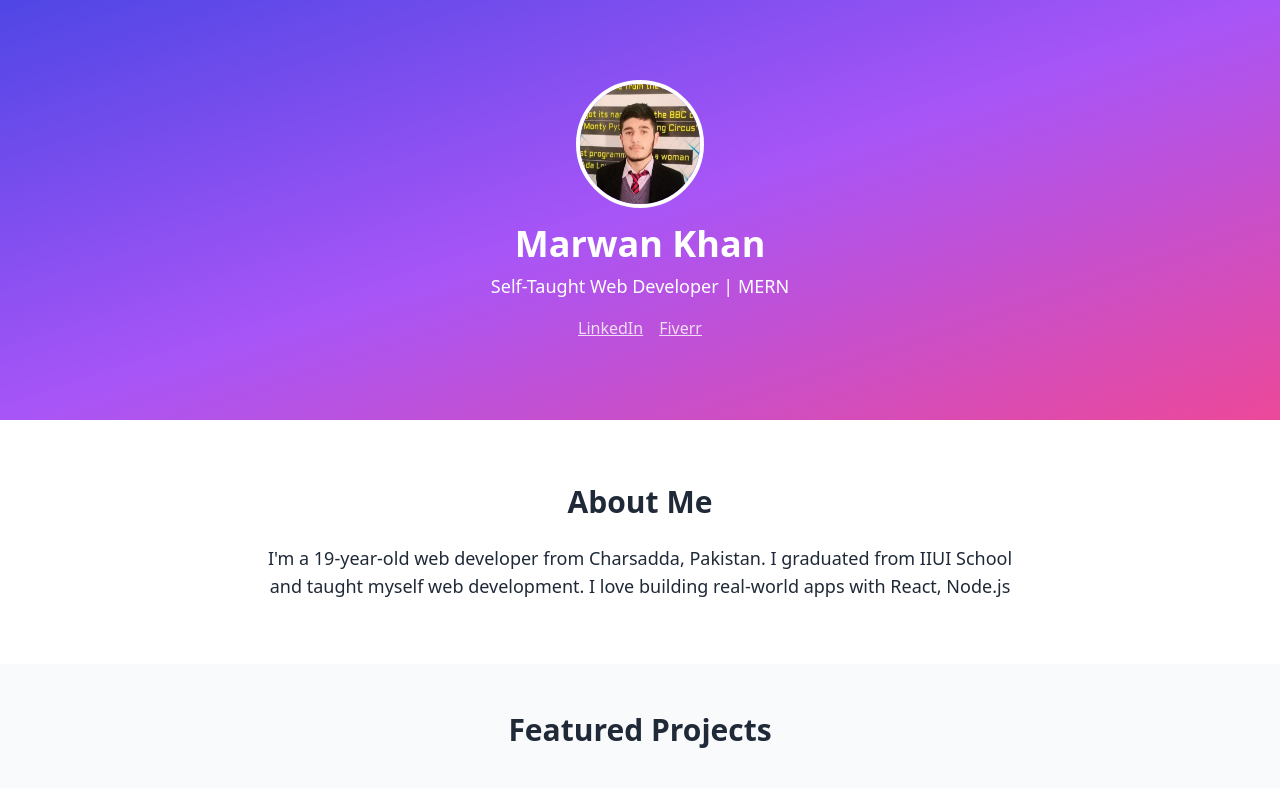
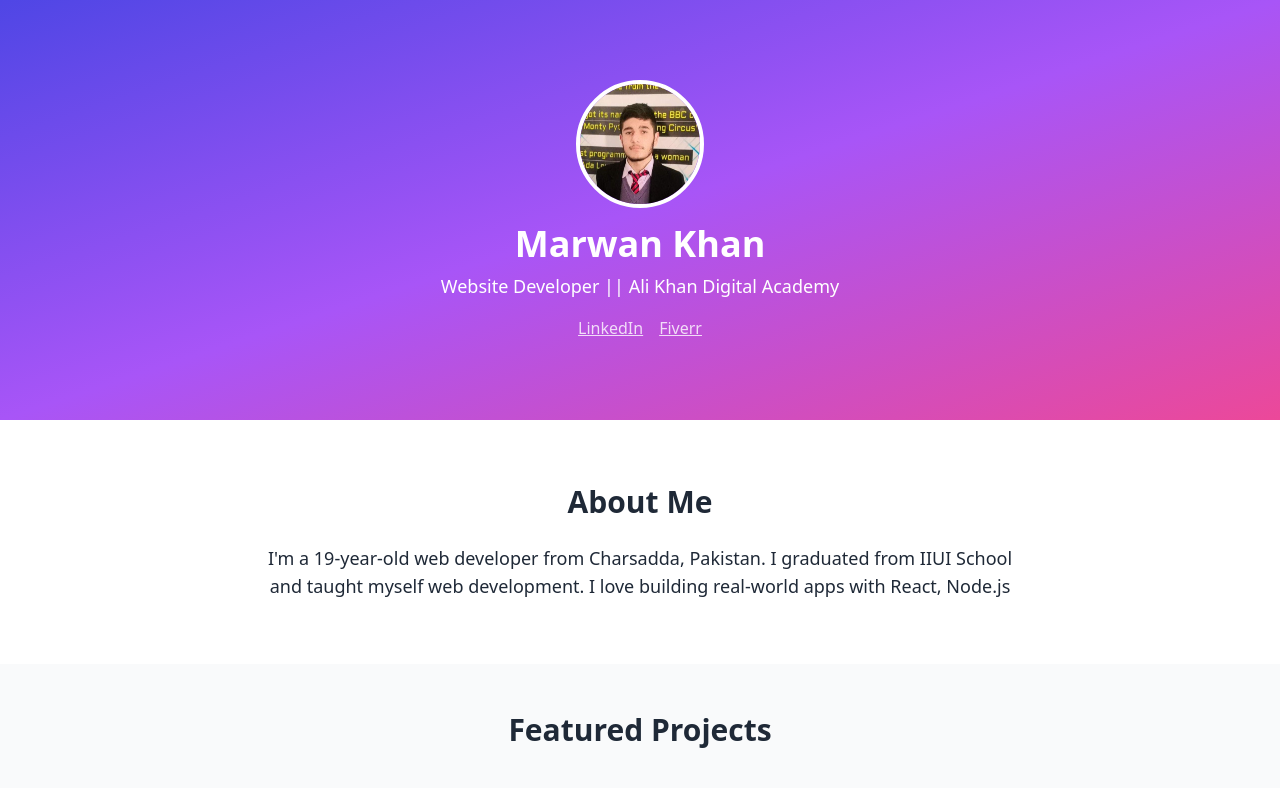
Before and after one commit to MarwanKhan-design/MarwanCoding, a React (Vite) app: page / in a window 1280 px wide. Shown: the top 788 px of the page. Built offline with nearby package versions, Linux system fonts and the light colour scheme.

Commit message:
Update description in Hero component

```diff
--- a/src/components/Hero.jsx
+++ b/src/components/Hero.jsx
@@ -10,7 +10,7 @@ export default function Hero() {
       />
       <h1 className="text-4xl font-extrabold">Marwan Khan</h1>
       <p className="mt-2 text-lg font-light">
-        Self-Taught Web Developer | MERN
+        Website Developer || Ali Khan Digital Academy
       </p>
       <div className="mt-4 space-x-4">
         <a
```
